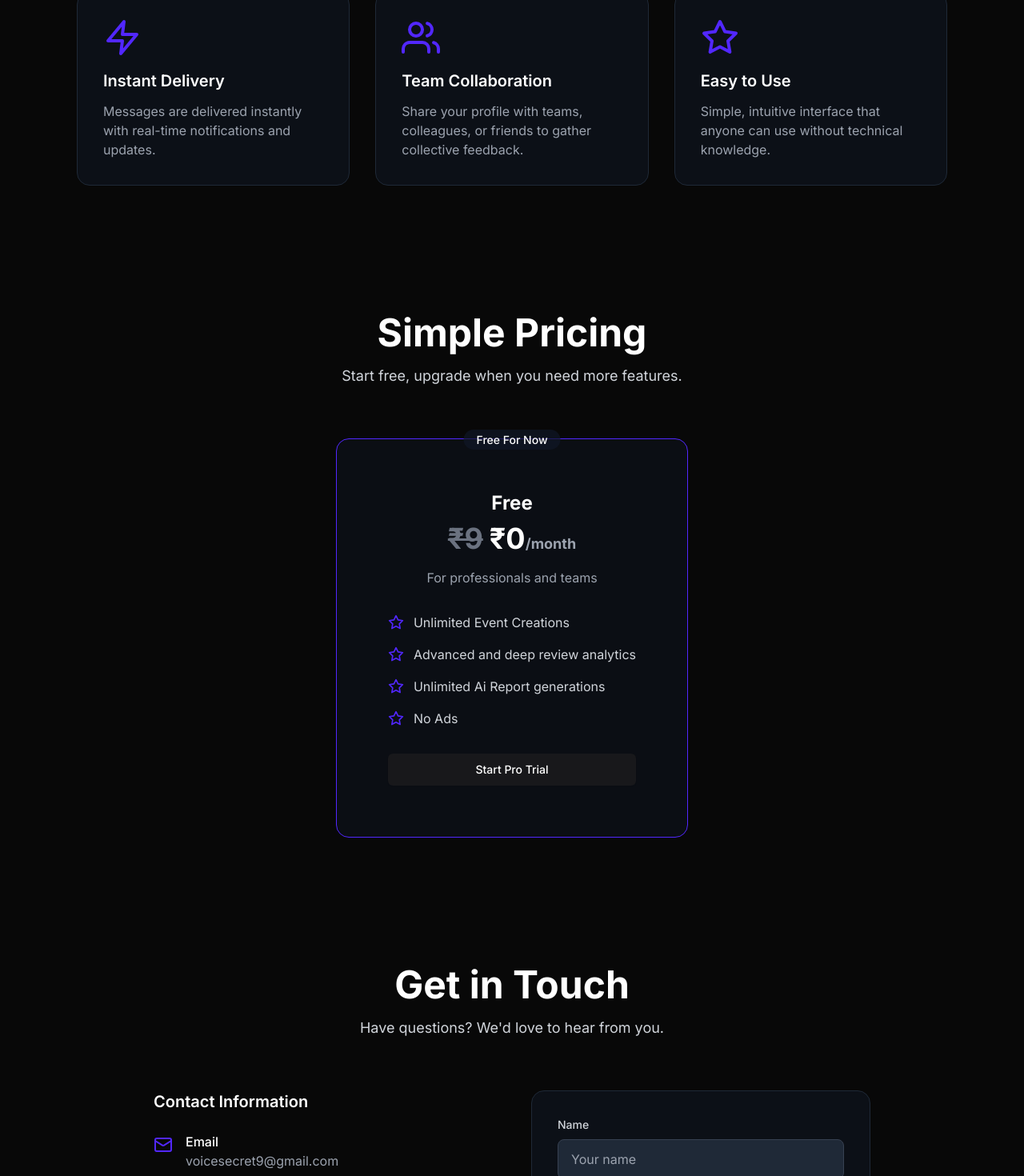
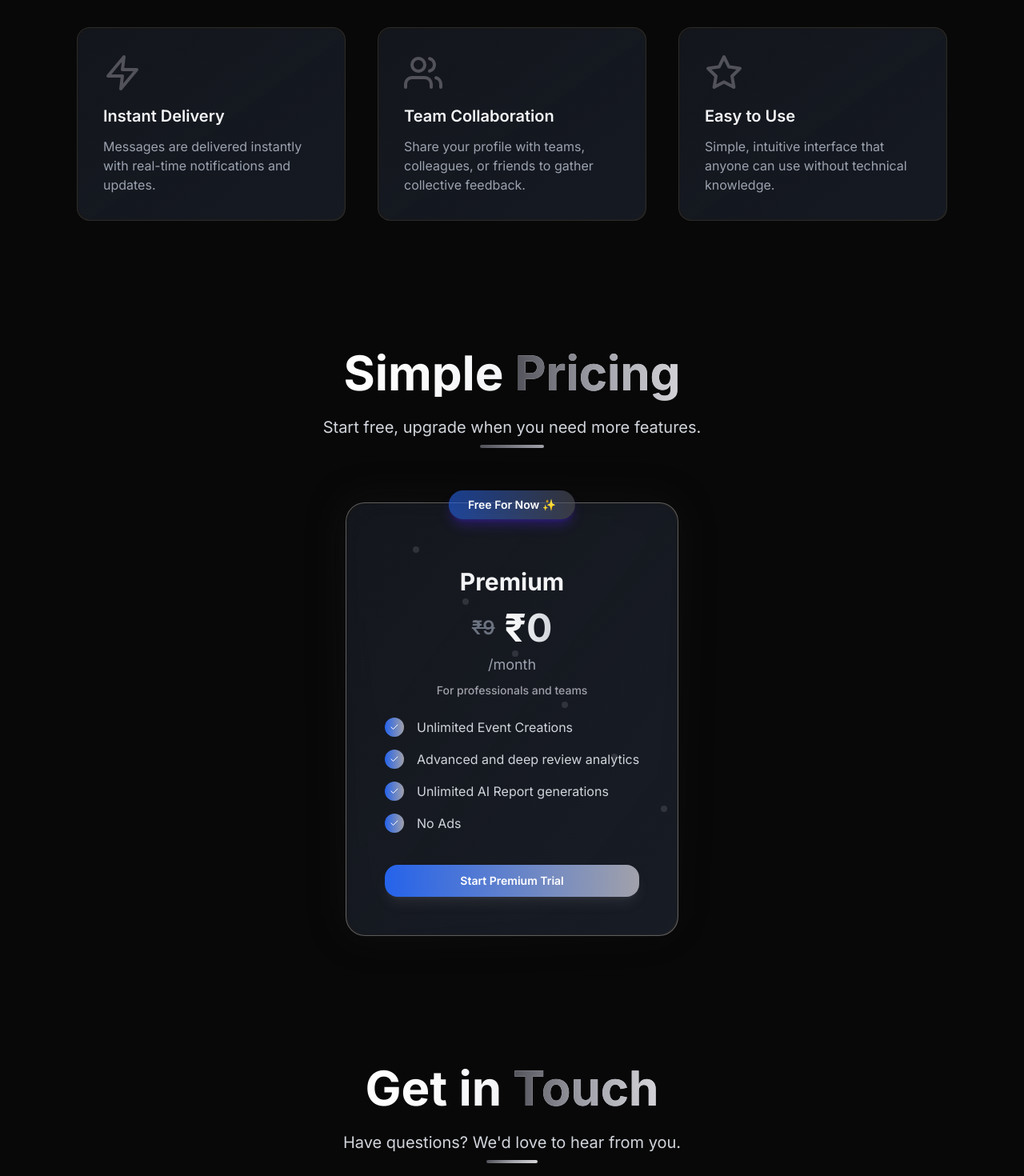
Before and after one commit to RadicalThinker/HiddenViews, a Next.js app: page / in a window 1280 px wide. Shown: the part 1380-2850 px from the top of the page at 80% size. Built offline with nearby package versions, Linux system fonts and the light colour scheme.

Commit message:
improved landing page

```diff
--- a/src/app/page.tsx
+++ b/src/app/page.tsx
@@ -1,14 +1,41 @@
 "use client";
 import { Satisfy } from 'next/font/google'
-import React, { useState, Suspense, useMemo, useCallback, useEffect } from "react";
+import React, { useState, Suspense, useMemo, useCallback, useEffect, useRef } from "react";
 import { FlipWords } from "@/components/ui/flip-words";
 import { InteractiveHoverButton } from "@/components/ui/interactive-hover-button"
 import Link from "next/link";
 import { Button } from "@/components/ui/button";
 import { Mail } from "lucide-react";
 import dynamic from 'next/dynamic';
-import { FiGithub, FiShield, FiEyeOff, FiMessageCircle, FiZap, FiUsers, FiStar } from 'react-icons/fi';
+import { FiGithub, FiShield, FiEyeOff, FiMessageCircle, FiZap, FiUsers, FiStar, FiCheck } from 'react-icons/fi';
 import Lenis from '@studio-freight/lenis';
+
+// Custom hook for intersection observer
+const useIntersectionObserver = (options = {}) => {
+  const [isIntersecting, setIsIntersecting] = useState(false);
+  const ref = useRef<HTMLDivElement>(null);
+
+  useEffect(() => {
+    const observer = new IntersectionObserver(
+      ([entry]) => {
+        setIsIntersecting(entry.isIntersecting);
+      },
+      { threshold: 0.1, ...options }
+    );
+
+    if (ref.current) {
+      observer.observe(ref.current);
+    }
+
+    return () => {
+      if (ref.current) {
+        observer.unobserve(ref.current);
+      }
+    };
+  }, []);
+
+  return [ref, isIntersecting] as const;
+};
 
 // Dynamic imports for heavy components
 const DotGrid = dynamic(() => import('@/components/DotGrid'), {
@@ -152,7 +179,7 @@ const ContactForm = React.memo(function ContactForm() {
 
         <Button
           type="submit"
-          className="w-full bg-[#5227FF] hover:bg-[#4118CC] disabled:opacity-50 disabled:cursor-not-allowed"
+          className="w-full bg-customPrimary-300 hover:bg-customPrimary-200 hover:text-white disabled:opacity-50 disabled:cursor-not-allowed"
           disabled={isSubmitting}
         >
           {isSubmitting ? 'Sending...' : 'Send Message'}
@@ -198,20 +225,169 @@ const FEATURES_DATA = [
   }
 ];
 
-// Memoized Feature Card component
-const FeatureCard = React.memo(({ icon: Icon, title, description }: {
+// Enhanced Feature Card component with premium animations
+const FeatureCard = React.memo(({ icon: Icon, title, description, index }: {
   icon: React.ComponentType<any>,
   title: string,
-  description: string
-}) => (
-  <div className="bg-gray-900/50 border border-gray-800 rounded-2xl p-8 hover:bg-gray-900/70 transition-colors">
-    <Icon className="w-12 h-12 text-[#5227FF] mb-4" />
-    <h3 className="text-xl font-semibold text-white mb-3">{title}</h3>
-    <p className="text-gray-400">{description}</p>
+  description: string,
+  index: number
+}) => {
+  const intersection = useIntersectionObserver();
+  const ref = intersection[0] as React.RefObject<HTMLDivElement>;
+  const isIntersecting = intersection[1];
+  const [isHovered, setIsHovered] = useState(false);
+
+  return (
+    <div
+      ref={ref}
+      className={`group relative bg-gradient-to-br from-bg-200/40 to-bg-200/60 border border-bg-300/50 rounded-2xl p-8
+        hover:border-bg-300/30 hover:shadow-2xl hover:shadow-bg-300/10
+        transition-all duration-700 ease-out cursor-pointer overflow-hidden
+        ${isIntersecting ? 'animate-in slide-in-from-bottom-8 fade-in' : 'opacity-0 translate-y-8'}`}
+      style={{
+        animationDelay: `${index * 150}ms`,
+        animationFillMode: 'both'
+      }}
+      onMouseEnter={() => setIsHovered(true)}
+      onMouseLeave={() => setIsHovered(false)}
+    >
+      {/* Background gradient overlay */}
+      <div className="absolute inset-0 bg-gradient-to-br from-bg-300/30 to-transparent opacity-0 group-hover:opacity-100 transition-opacity duration-500" />
+
+      {/* Animated border */}
+      <div className="absolute inset-0 rounded-2xl bg-gradient-to-r from-bg-300/20 to-bg-200/20 opacity-0 group-hover:opacity-100 transition-opacity duration-500 blur-sm" />
+      <div className="absolute inset-[1px] rounded-2xl bg-gradient-to-br from-gray-900/40 to-gray-900/60" />
+
+      <div className="relative z-10">
+        <div className={`transform transition-all duration-500 ${isHovered ? 'scale-110 rotate-3' : ''}`}>
+          <Icon className={`w-12 h-12 mb-4 transition-all duration-500 ${isHovered ? 'text-[#4118FF] drop-shadow-lg' : 'text-zinc-600'}`} />
         </div>
-));
+        <h3 className={`text-xl font-semibold mb-3 transition-all duration-300 ${isHovered ? 'text-white' : 'text-gray-100'}`}>
+          {title}
+        </h3>
+        <p className={`transition-all duration-300 ${isHovered ? 'text-gray-300' : 'text-gray-400'}`}>
+          {description}
+        </p>
+      </div>
+
+      {/* Shine effect */}
+      <div className={`absolute inset-0 opacity-0 group-hover:opacity-100 transition-opacity duration-1000`}>
+        <div className="absolute inset-0 bg-gradient-to-r from-transparent via-white/5 to-transparent skew-x-12 transform translate-x-[-100%] group-hover:translate-x-[200%] transition-transform duration-1000" />
+      </div>
+    </div>
+  );
+});
 
 FeatureCard.displayName = 'FeatureCard';
+
+// Premium Pricing Card Component
+const PricingCard = React.memo(() => {
+  const [ref, isIntersecting] = useIntersectionObserver();
+  const [isHovered, setIsHovered] = useState(false);
+
+  const features = [
+    "Unlimited Event Creations",
+    "Advanced and deep review analytics",
+    "Unlimited AI Report generations",
+    "No Ads"
+  ];
+
+  return (
+    <div
+      ref={ref}
+      className={`group relative max-w-md mx-auto transform transition-all duration-700 ease-out
+        ${isIntersecting ? 'animate-in slide-in-from-bottom-8 fade-in scale-in-95' : 'opacity-0 translate-y-8 scale-95'}`}
+      style={{
+        animationDelay: '200ms',
+        animationFillMode: 'both'
+      }}
+      onMouseEnter={() => setIsHovered(true)}
+      onMouseLeave={() => setIsHovered(false)}
+    >
+      {/* Animated background */}
+      <div className="absolute inset-0 bg-gradient-to-br from-bg-100 to-bg-300/10 rounded-3xl blur-xl group-hover:blur-2xl transition-all duration-500 opacity-50 group-hover:opacity-100" />
+
+      <div className="relative bg-gradient-to-br from-bg-100/60 to-bg-200/80 border border-zinc-400/50 rounded-3xl p-8 lg:p-12 backdrop-blur-sm ">
+        {/* Animated border gradient */}
+        <div className="absolute inset-0 rounded-3xl bg-gradient-to-r from-bg-300/20 to-bg-200/20 opacity-0 group-hover:opacity-100 transition-opacity duration-500 blur-sm" />
+        <div className="absolute inset-[1px] rounded-3xl bg-gradient-to-br from-gray-900/40 to-gray-900/60" />
+
+        {/* Floating badge */}
+        <div className={`absolute -top-4 left-1/2 transform -translate-x-1/2 transition-all duration-500 ${isHovered ? 'scale-110 -translate-y-1' : ''}`}>
+          <div className="bg-gradient-to-r from-blue-600/60 to-zinc-600/60 text-white px-6 py-2 rounded-full text-sm font-semibold shadow-lg shadow-[#5227FF]/30">
+            <span className="relative z-10">Free For Now ✨</span>
+          </div>
+        </div>
+
+        <div className="relative z-10 text-center pt-8">
+          {/* Title with animation */}
+          <h3 className={`text-3xl font-bold mb-4 transition-all duration-500 ${isHovered ? 'text-white scale-105' : 'text-gray-100'}`}>
+            Premium
+          </h3>
+
+          {/* Price with striking animation */}
+          <div className={`mb-6 transition-all duration-500 ${isHovered ? 'scale-105' : ''}`}>
+            <div className="flex items-center justify-center gap-3 mb-2">
+              <span className="text-2xl line-through text-gray-500 font-semibold">₹9</span>
+              <div className="text-5xl font-bold bg-gradient-to-r from-white to-gray-300 bg-clip-text text-transparent">
+                ₹0
+              </div>
+            </div>
+            <p className="text-gray-400 text-lg">/month</p>
+            <p className="text-sm text-zinc-400 font-medium mt-2">For professionals and teams</p>
+          </div>
+
+          {/* Features list with stagger animation */}
+          <ul className="space-y-4 mb-10">
+            {features.map((feature, index) => (
+              <li
+                key={index}
+                className={`flex items-center text-gray-300 transition-all duration-500`}
+                style={{
+                  animationDelay: `${(index + 1) * 100}ms`,
+                  transform: isIntersecting ? 'translateX(0)' : 'translateX(-20px)',
+                  opacity: isIntersecting ? 1 : 0
+                }}
+              >
+                <div className={`flex-shrink-0 w-6 h-6 rounded-full bg-gradient-to-r from-blue-600 to-zinc-400 flex items-center justify-center mr-4 transition-all duration-300 ${isHovered ? 'scale-110' : ''}`}>
+                  <FiCheck className="w-3 h-3 text-white" />
+                </div>
+                <span className={`transition-all duration-300 ${isHovered ? 'text-white' : 'text-gray-300'}`}>
+                  {feature}
+                </span>
+              </li>
+            ))}
+          </ul>
+
+          {/* CTA Button with premium styling */}
+          <Link href="/sign-up" className="block">
+            <Button className={`w-full relative overflow-hidden bg-gradient-to-r from-blue-600 to-zinc-400 hover:from-zinc-600 hover:v0ia-zinc-400 hover:to-zinc-300  text-white font-semibold py-4 rounded-2xl transition-all duration-500 transform ${isHovered ? 'scale-105 shadow-2xl shadow-zinc-500/30' : 'shadow-lg shadow-zinc-500/20'}`}>
+              <span className="relative z-10">Start Premium Trial</span>
+              <div className="absolute inset-0 bg-gradient-to-r from-white/20 to-transparent opacity-0 hover:opacity-100 transition-opacity duration-300" />
+            </Button>
+          </Link>
+        </div>
+
+        {/* Floating particles effect */}
+        <div className="absolute top-0 left-0 w-full h-full pointer-events-none overflow-hidden rounded-3xl">
+          {[...Array(6)].map((_, i) => (
+            <div
+              key={i}
+              className={`absolute w-2 h-2 bg-zinc-500/30 rounded-full transition-all duration-1000 ${isHovered ? 'animate-pulse' : ''}`}
+              style={{
+                left: `${20 + i * 15}%`,
+                top: `${10 + i * 12}%`,
+                animationDelay: `${i * 200}ms`
+              }}
+            />
+          ))}
+        </div>
+      </div>
+    </div>
+  );
+});
+
+PricingCard.displayName = 'PricingCard';
 
 export default function Home() {
   const words = useMemo(() => FLIP_WORDS, []);
@@ -311,22 +487,31 @@ export default function Home() {
       <Suspense fallback={<div className="py-20 px-4 md:px-12 lg:px-24 relative z-10 animate-pulse bg-gray-900/20 rounded-lg" />}>
         <section id="features" className="py-20 px-4 md:px-12 lg:px-24 relative z-10">
         <div className="max-w-6xl mx-auto">
-          <div className="text-center mb-16">
-            <h2 className="text-3xl md:text-5xl font-bold text-white mb-4">
-              Why Choose HiddenViews?
+          <div className="text-center mb-20">
+            <div className="inline-block">
+              <h2 className="text-3xl md:text-5xl lg:text-6xl font-bold bg-gradient-to-r from-white via-gray-100 to-gray-300 bg-clip-text text-transparent mb-6 leading-tight">
+                Why Choose {" "}
+                <span className="bg-gradient-to-r from-zinc-600 via-zinc-500 to-zinc-400 bg-clip-text text-transparent italic">
+                  HiddenViews?
+                </span>
               </h2>
-            <p className="text-lg text-gray-300 max-w-2xl mx-auto">
+            </div>
+            <div className="relative">
+              <p className="text-lg md:text-xl text-gray-300 max-w-3xl mx-auto leading-relaxed">
                 Get honest feedback without the fear of judgment or retaliation.
               </p>
+              <div className="absolute -bottom-3 left-1/2 transform -translate-x-1/2 w-24 h-1 bg-gradient-to-r from-zinc-600 to-zinc-400 rounded-full" />
+            </div>
           </div>
 
-          <div className="grid md:grid-cols-2 lg:grid-cols-3 gap-8">
+          <div className="grid md:grid-cols-2 lg:grid-cols-3 gap-8 lg:gap-10">
             {FEATURES_DATA.slice(0, 6).map((feature, index) => (
               <FeatureCard
                 key={index}
                 icon={feature.icon}
                 title={feature.title}
                 description={feature.description}
+                index={index}
               />
             ))}
           </div>
@@ -337,60 +522,29 @@ export default function Home() {
       {/* Pricing Section */}
       <section id="pricing" className="py-20 px-4 md:px-12 lg:px-24 relative z-10">
         <div className="max-w-4xl mx-auto">
-          <div className="text-center mb-16">
-            <h2 className="text-3xl md:text-5xl font-bold text-white mb-4">
-              Simple Pricing
+          <div className="text-center mb-20">
+            <div className="inline-block">
+              <h2 className="text-3xl md:text-5xl lg:text-6xl font-bold bg-gradient-to-r from-white via-gray-100 to-gray-300 bg-clip-text text-transparent mb-6 leading-tight">
+                Simple {" "}
+                <span className="bg-gradient-to-r from-zinc-600 via-zinc-400 to-zinc-300 bg-clip-text text-transparent">
+                  Pricing
+                </span>
               </h2>
-            <p className="text-lg text-gray-300">
+            </div>
+            <div className="relative">
+              <p className="text-lg md:text-xl text-gray-300 max-w-2xl mx-auto leading-relaxed">
                 Start free, upgrade when you need more features.
               </p>
+              <div className="absolute -bottom-3 left-1/2 transform -translate-x-1/2 w-20 h-1 bg-gradient-to-r from-zinc-600 to-zinc-400 rounded-full" />
+            </div>
           </div>
 
           <div className="flex justify-center">
 
 
 
-            {/* Pro Plan */}
-            <div className="bg-gray-900/40 border border-[#5227FF] rounded-2xl p-16 relative">
-              <div className="absolute top-0 left-1/2 transform -translate-x-1/2 -translate-y-1/2">
-                <span className="bg-gray-900/70 text-white px-4 py-1 rounded-full text-sm font-medium">
-                  Free For Now
-                </span>
-              </div>
-
-              <div className="text-center mb-8">
-                <h3 className="text-2xl font-bold text-white mb-2">Free</h3>
-                <div className="text-4xl font-bold text-white mb-4">
-                  <span className="line-through text-gray-500  mr-2">₹9</span>₹0<span className="text-lg text-gray-400">/month</span>
-                </div>
-                <p className="text-gray-400">For professionals and teams</p>
-              </div>
-
-              <ul className="space-y-4 mb-8">
-                <li className="flex items-center text-gray-300">
-                  <FiStar className="w-5 h-5 text-[#5227FF] mr-3" />
-                  Unlimited Event Creations
-                </li>
-                <li className="flex items-center text-gray-300">
-                  <FiStar className="w-5 h-5 text-[#5227FF] mr-3" />
-                  Advanced and deep review analytics
-                </li>
-                <li className="flex items-center text-gray-300">
-                  <FiStar className="w-5 h-5 text-[#5227FF] mr-3" />
-                  Unlimited Ai Report generations
-                </li>
-                <li className="flex items-center text-gray-300">
-                  <FiStar className="w-5 h-5 text-[#5227FF] mr-3" />
-                  No Ads
-                </li>
-              </ul>
-
-              <Link href="/sign-up" className="block">
-                <Button className="w-full bg-zinc-900 text-white hover:bg-zinc-800">
-                  Start Pro Trial
-                </Button>
-              </Link>
-            </div>
+            {/* Premium Pro Plan */}
+            <PricingCard />
           </div>
         </div>
       </section>
@@ -401,13 +555,21 @@ export default function Home() {
     <div className="bg-[#080808]">
       <section id="contact" className="py-20 px-4 md:px-12 lg:px-24">
         <div className="max-w-4xl mx-auto">
-          <div className="text-center mb-16">
-            <h2 className="text-3xl md:text-5xl font-bold text-white mb-4">
-              Get in Touch
+          <div className="text-center mb-20">
+            <div className="inline-block">
+              <h2 className="text-3xl md:text-5xl lg:text-6xl font-bold bg-gradient-to-r from-white via-gray-100 to-gray-300 bg-clip-text text-transparent mb-6 leading-tight">
+                Get in {" "}
+                <span className="bg-gradient-to-r from-zinc-600 via-zinc-400 to-zinc-300 bg-clip-text text-transparent">
+                  Touch
+                </span>
               </h2>
-            <p className="text-lg text-gray-300">
-              Have questions? We&apos;d love to hear from you.
+            </div>
+            <div className="relative">
+              <p className="text-lg md:text-xl text-gray-300 max-w-2xl mx-auto leading-relaxed">
+                Have questions? We'd love to hear from you.
               </p>
+              <div className="absolute -bottom-3 left-1/2 transform -translate-x-1/2 w-16 h-1 bg-gradient-to-r from-zinc-600 via-zinc-400 to-zinc-300  rounded-full" />
+            </div>
           </div>
 
           <div className="grid md:grid-cols-2 gap-12">
@@ -417,7 +579,7 @@ export default function Home() {
 
               <div className="space-y-6">
                 <div className="flex items-start">
-                  <Mail className="w-6 h-6 text-[#5227FF] mr-4 mt-1" />
+                  <Mail className="w-6 h-6 text-zinc-600 hover:text-rose-400 mr-4 mt-1" />
                   <div>
                     <p className="text-white font-medium">Email</p>
                     <p className="text-gray-400">voicesecret9@gmail.com</p>
@@ -425,7 +587,7 @@ export default function Home() {
                 </div>
 
                 <div className="flex items-start">
-                  <FiGithub className="w-6 h-6 text-[#5227FF] mr-4 mt-1" />
+                  <FiGithub className="w-6 h-6 text-zinc-600 hover:text-customPrimary-300 mr-4 mt-1" />
                   <div>
                     <p className="text-white font-medium">GitHub</p>
                     <a href="https://github.com/radicalthinker" className="text-gray-400 hover:text-[#5227FF] transition-colors">
```
Lines whose indentation alone changed are shown as unchanged.
